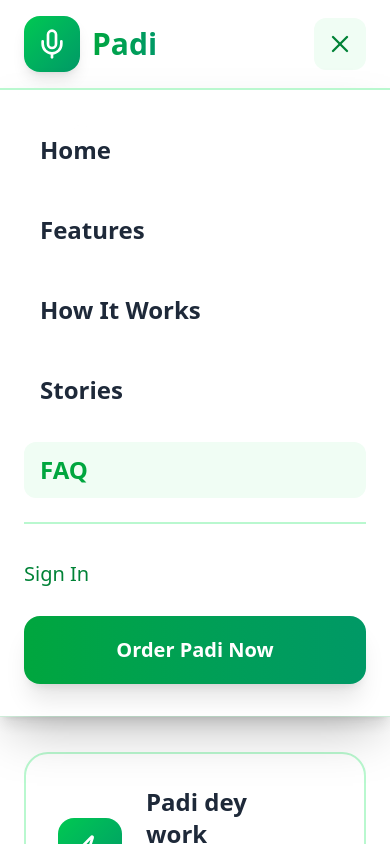
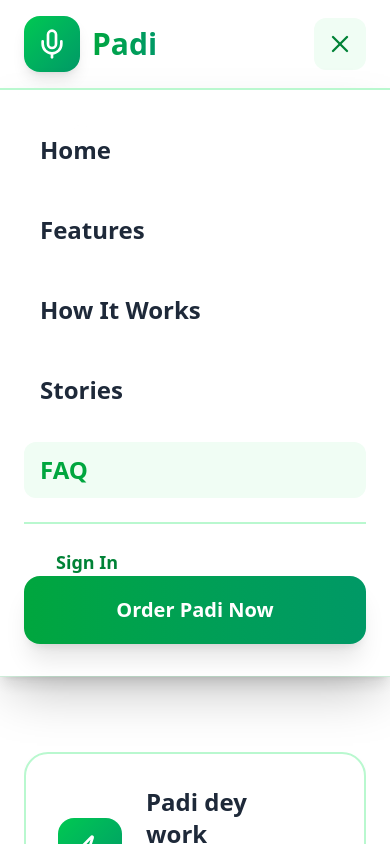
Before and after one commit to Genius-mu/padi-hackathon, a React (Vite) app: page /faq in a window 390 px wide. Both pictures are taken after a click on the button "Toggle menu". Shown: the top 844 px of the page. Built offline with nearby package versions, Linux system fonts and the light colour scheme.

Commit message:
padi-hackathon

```diff
--- a/src/components/Header.jsx
+++ b/src/components/Header.jsx
@@ -113,9 +113,12 @@ export default function Header() {
               ))}
 
               <div className="pt-6 border-t-2 border-green-200 space-y-4">
-                <button className="w-full text-left text-xl font-medium text-green-700 py-3">
+                <Link
+                  to="/Auth"
+                  className="px-8 py-3 text-lg font-semibold text-green-700 hover:text-green-800"
+                >
                   Sign In
-                </button>
+                </Link>
                 <Link to="/order" onClick={closeMenu}>
                   <button className="w-full py-5 text-xl font-bold text-white bg-gradient-to-r from-green-600 to-emerald-600 rounded-2xl shadow-xl hover:shadow-green-500/50">
                     Order Padi Now
```
